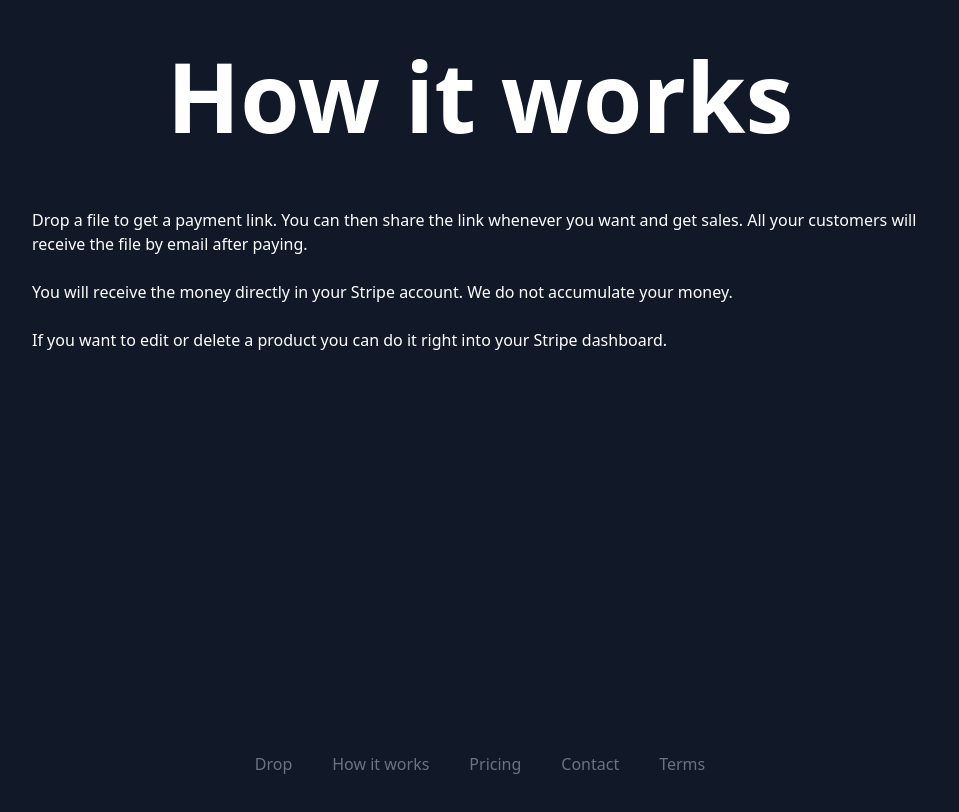
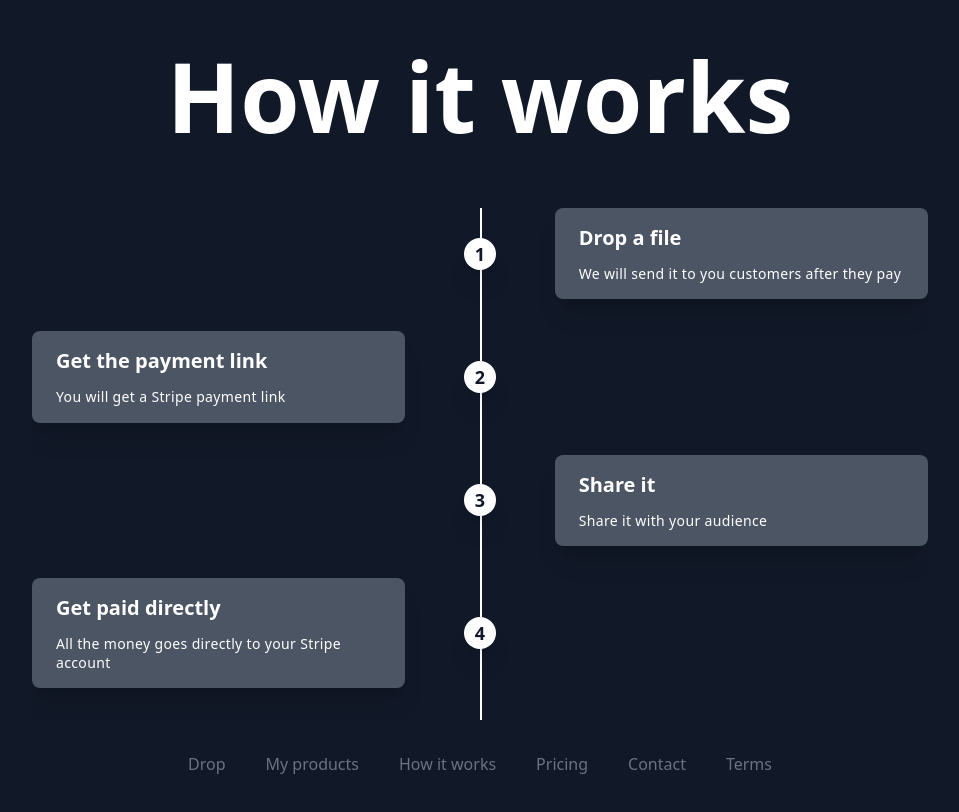
Before and after one commit to jacintofleta/droptosell, a Next.js app: page /how-it-works in a window 1280 px wide. Shown: the top 812 px of the page, without its empty margins (160-1119 px from the left). Built offline with nearby package versions, Linux system fonts and the light colour scheme.

Commit message:
New how it works page

```diff
--- a/components/Footer.tsx
+++ b/components/Footer.tsx
@@ -4,6 +4,7 @@ import Link from "next/link";
 const navigation = {
   main: [
     { name: "Drop", href: "/" },
+    { name: "My products", href: "/" },
     { name: "How it works", href: "/how-it-works" },
     { name: "Pricing", href: "/pricing" },
     { name: "Contact", href: "/contact" },
@@ -13,7 +14,7 @@ const navigation = {
 
 export default function Footer() {
   return (
-    <footer className="fixed bottom-0 w-full">
+    <footer className="fixed bottom-0 w-full z-50">
       <div className="bg-gray-900 max-w-7xl mx-auto py-6 px-4 overflow-hidden sm:px-6 lg:px-8">
         <nav
           className="-mx-5 -my-2 flex flex-wrap justify-center"
--- a/pages/contact.tsx
+++ b/pages/contact.tsx
@@ -1,12 +1,7 @@
 import type { NextPage } from "next";
-import { useState } from "react";
 import Footer from "../components/Footer";
-import { ArrowCircleLeftIcon } from "@heroicons/react/outline";
-import Link from "next/link";
 
 const Pricing: NextPage = () => {
-  const [showModal, setShowModal] = useState(false);
-
   return (
     <>
       <div className="container px-16 lg:px-48 mx-auto my-12 mb-36 space-y-16">
--- a/pages/how-it-works.tsx
+++ b/pages/how-it-works.tsx
@@ -1,12 +1,7 @@
 import type { NextPage } from "next";
-import { useState } from "react";
 import Footer from "../components/Footer";
-import { ArrowCircleLeftIcon } from "@heroicons/react/outline";
-import Link from "next/link";
 
 const Pricing: NextPage = () => {
-  const [showModal, setShowModal] = useState(false);
-
   return (
     <>
       <div className="container px-16 lg:px-48 mx-auto my-12 mb-36 space-y-16">
@@ -19,21 +14,73 @@ const Pricing: NextPage = () => {
         </div>
 
         <div className="mx-auto space-y-6">
-          <p>
-            Drop a file to get a payment link. You can then share the link
-            whenever you want and get sales. All your customers will receive the
-            file by email after paying.
-          </p>
-
-          <p>
-            You will receive the money directly in your Stripe account. We do
-            not accumulate your money.
-          </p>
-
-          <p>
-            If you want to edit or delete a product you can do it right into
-            your Stripe dashboard.
-          </p>
+          <div className="container mx-auto w-full h-full">
+            <div className="relative wrap overflow-hidden h-full">
+              <div className="border-2-2 absolute border-white h-full border left-1/2" />
+              {/* right timeline */}
+              <div className="mb-8 flex justify-center md:justify-between items-center w-full ">
+                <div className="hidden md:flex order-1 w-5/12" />
+                <div className="hidden md:flex z-20 items-center order-1 bg-white shadow-xl w-8 h-8 rounded-full">
+                  <h1 className="mx-auto font-semibold text-lg text-gray-900">
+                    1
+                  </h1>
+                </div>
+                <div className="z-10 order-1 bg-gray-600 rounded-lg shadow-xl w-full md:w-5/12 px-6 py-4">
+                  <h3 className="mb-3 font-bold text-xl">Drop a file</h3>
+                  <p className="text-sm leading-snug tracking-wide text-opacity-100">
+                    We will send it to you customers after they pay
+                  </p>
+                </div>
+              </div>
+              {/* left timeline */}
+              <div className="mb-8 flex justify-center md:justify-between md:flex-row-reverse items-center w-full ">
+                <div className="hidden md:flex order-1 w-5/12" />
+                <div className="hidden md:flex z-20 items-center order-1 bg-white shadow-xl w-8 h-8 rounded-full">
+                  <h1 className="mx-auto text-gray-900 font-semibold text-lg">
+                    2
+                  </h1>
+                </div>
+                <div className="z-10 order-1 bg-gray-600 rounded-lg shadow-xl w-full md:w-5/12 px-6 py-4">
+                  <h3 className="mb-3 font-bold text-xl">
+                    Get the payment link
+                  </h3>
+                  <p className="text-sm leading-snug tracking-wide text-opacity-100">
+                    You will get a Stripe payment link
+                  </p>
+                </div>
+              </div>
+              {/* right timeline */}
+              <div className="mb-8 flex justify-center md:justify-between items-center w-full ">
+                <div className="hidden md:flex order-1 w-5/12" />
+                <div className="hidden md:flex z-20 items-center order-1 bg-white shadow-xl w-8 h-8 rounded-full">
+                  <h1 className="mx-auto font-semibold text-lg text-gray-900">
+                    3
+                  </h1>
+                </div>
+                <div className="z-10 order-1 bg-gray-600 rounded-lg shadow-xl w-full md:w-5/12 px-6 py-4">
+                  <h3 className="mb-3 font-bold text-xl">Share it</h3>
+                  <p className="text-sm leading-snug tracking-wide text-opacity-100">
+                    Share it with your audience
+                  </p>
+                </div>
+              </div>
+              {/* left timeline */}
+              <div className="mb-8 flex justify-center md:justify-between md:flex-row-reverse items-center w-full ">
+                <div className="hidden md:flex order-1 w-5/12" />
+                <div className="hidden md:flex z-20 items-center order-1 bg-white shadow-xl w-8 h-8 rounded-full">
+                  <h1 className="mx-auto text-gray-900 font-semibold text-lg">
+                    4
+                  </h1>
+                </div>
+                <div className="z-10 order-1 bg-gray-600 rounded-lg shadow-xl w-full md:w-5/12 px-6 py-4">
+                  <h3 className="mb-3 font-bold text-xl">Get paid directly</h3>
+                  <p className="text-sm leading-snug tracking-wide text-opacity-100">
+                    All the money goes directly to your Stripe account
+                  </p>
+                </div>
+              </div>
+            </div>
+          </div>
         </div>
       </div>
       <Footer />
--- a/pages/pricing.tsx
+++ b/pages/pricing.tsx
@@ -1,7 +1,6 @@
 import type { NextPage } from "next";
 import Footer from "../components/Footer";
-import { ArrowCircleLeftIcon, CheckIcon } from "@heroicons/react/outline";
-import Link from "next/link";
+import { CheckIcon } from "@heroicons/react/outline";
 
 const Pricing: NextPage = () => {
   return (
--- a/pages/terms.tsx
+++ b/pages/terms.tsx
@@ -1,7 +1,5 @@
 import type { NextPage } from "next";
 import Footer from "../components/Footer";
-import { ArrowCircleLeftIcon } from "@heroicons/react/outline";
-import Link from "next/link";
 
 const Terms: NextPage = () => {
   return (
```
